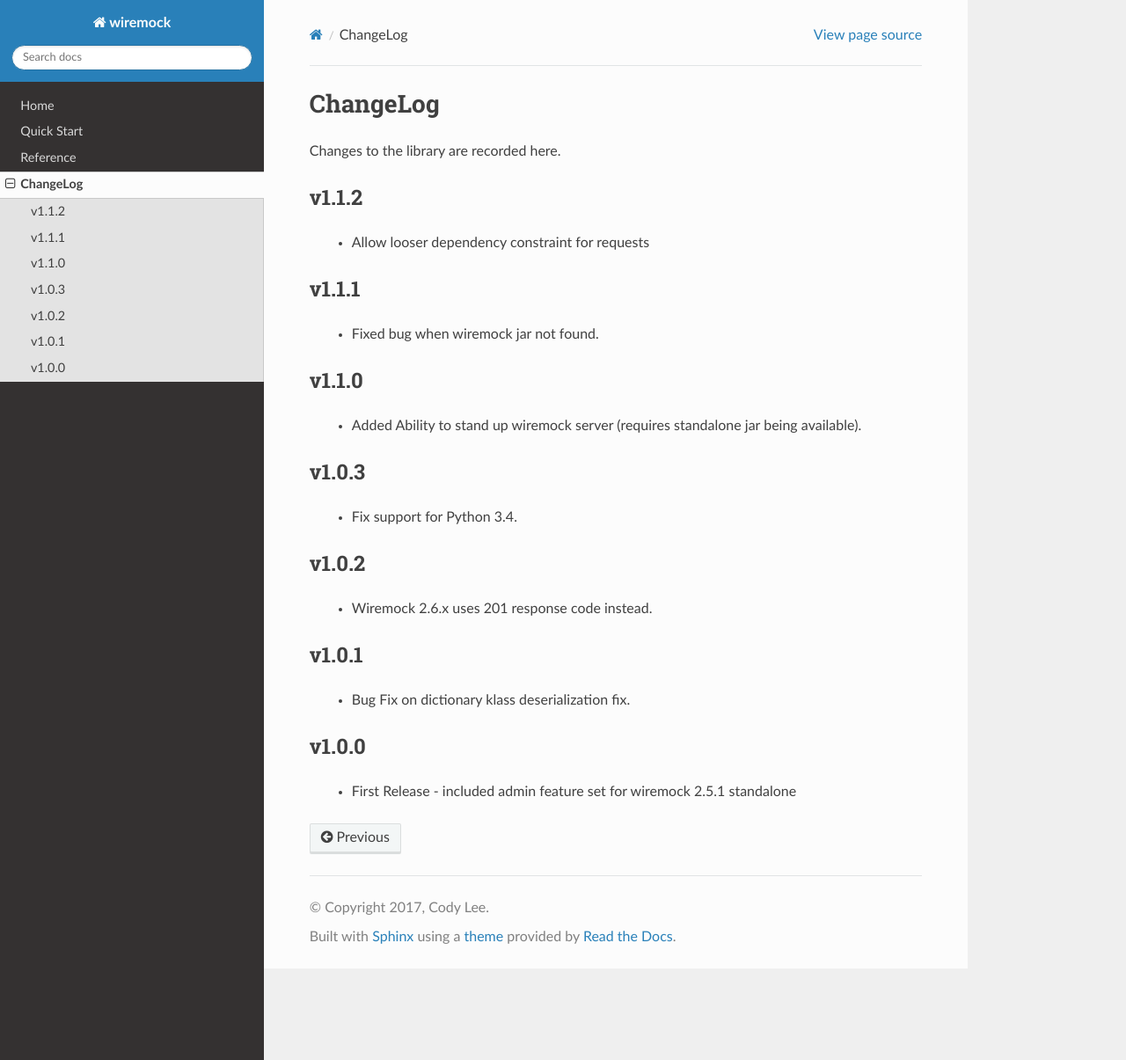
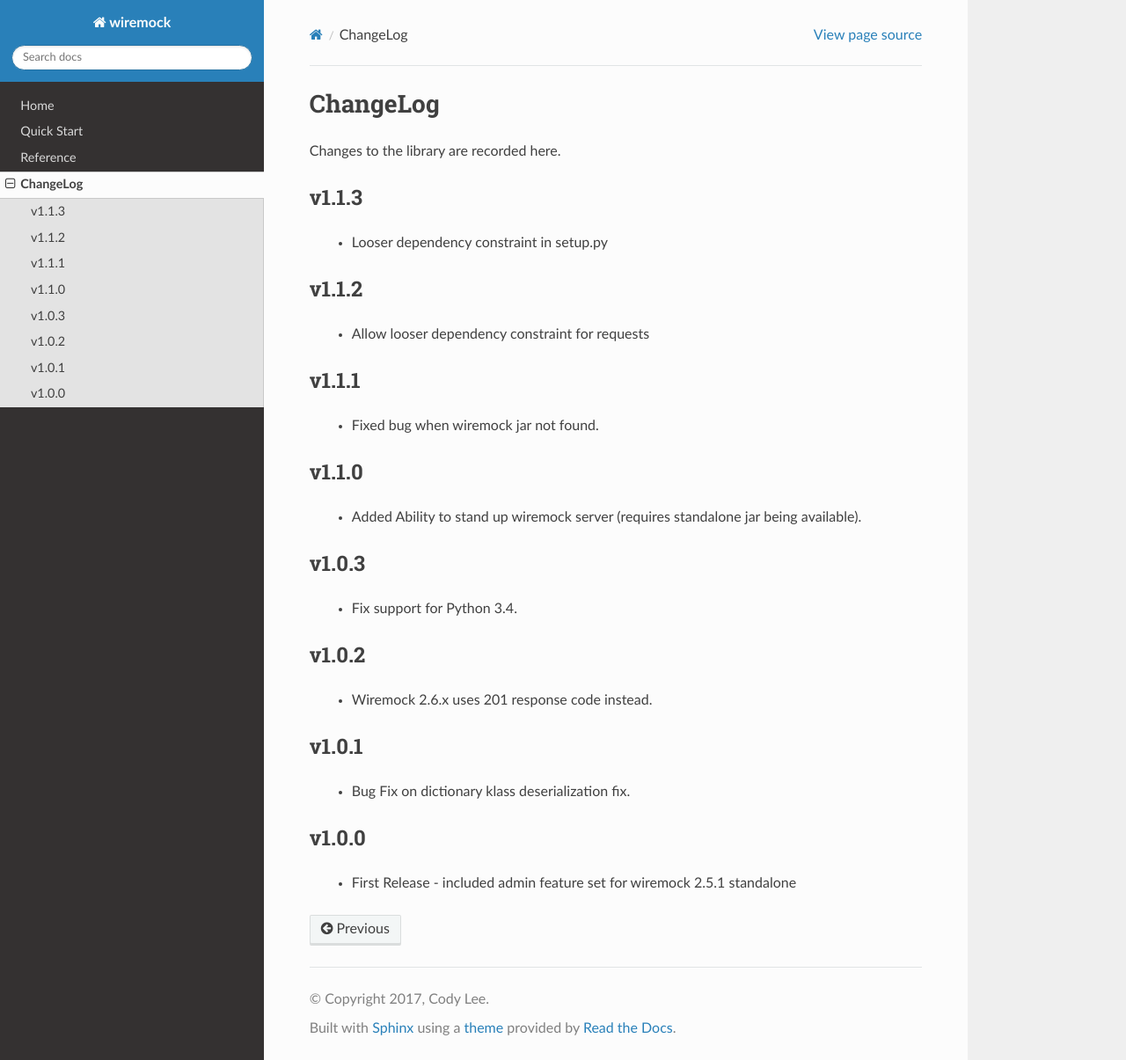
Before and after one commit to wiremock/python-wiremock, a Sphinx documentation site: the page built from docs/changelog.rst, in a window 1280 px wide and 1205 px high. Shown: the whole window at 88% size. Built offline with Sphinx 7.4.7 and the Read the Docs theme 2.0.0, drawn with Linux system fonts in a browser that asks for light colours.

Commit message:
bump version

```diff
--- a/docs/changelog.rst
+++ b/docs/changelog.rst
@@ -4,6 +4,10 @@ ChangeLog
 =========
 
 Changes to the library are recorded here.
+
+v1.1.3
+------
+  * Looser dependency constraint in setup.py
 
 v1.1.2
 ------
```
Also changed, not shown: 1 other file.
